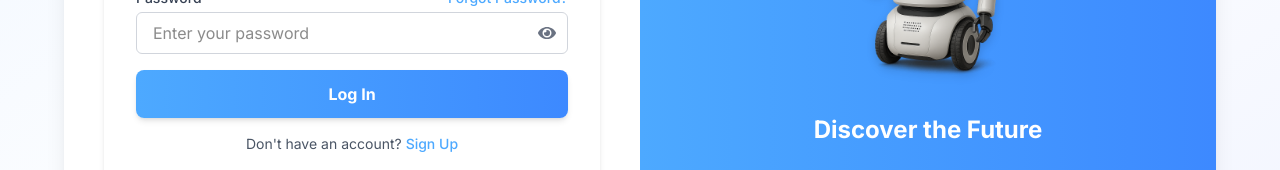
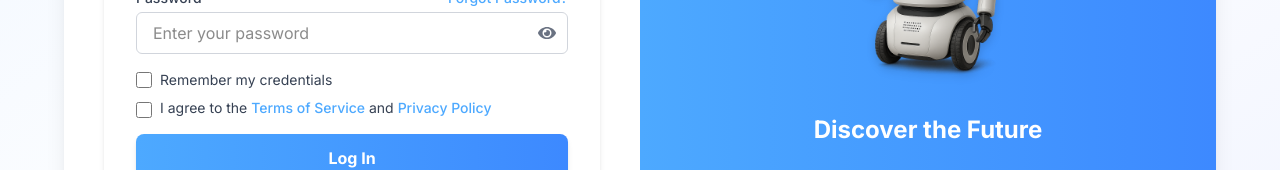
Before and after one commit to alaineid/robomarket-ae, a Next.js app: page /login in a window 1280 px wide. Shown: the part 462-632 px from the top of the page. Built offline with nearby package versions, Linux system fonts and the light colour scheme; no server answers.

Commit message:
add accept terms and remember me

```diff
--- a/package.json
+++ b/package.json
@@ -23,6 +23,7 @@
     "react": "^19.0.0",
     "react-dom": "^19.0.0",
     "react-icons": "^5.5.0",
+    "zustand": "^5.0.4",
     "zxcvbn": "^4.4.2"
   },
   "devDependencies": {
--- a/src/app/globals.css
+++ b/src/app/globals.css
@@ -59,3 +59,26 @@ body {
   scrollbar-width: thin;
   scrollbar-color: #c5e0ff #f1f1f1;
 }
+
+/* Global cursor styles for clickable elements */
+button,
+a,
+[role="button"],
+input[type="button"],
+input[type="submit"],
+input[type="reset"],
+.btn,
+.clickable,
+[class*="cursor-pointer"] {
+  cursor: pointer !important;
+}
+
+/* Interactive elements within components should show pointer cursor */
+details summary,
+select,
+label[for],
+.card-link,
+.nav-item,
+.action-element {
+  cursor: pointer;
+}
--- a/src/components/auth/LoginForm.tsx
+++ b/src/components/auth/LoginForm.tsx
@@ -1,6 +1,6 @@
 "use client";
 
-import { useState } from 'react';
+import { useState, useEffect } from 'react';
 import Link from 'next/link';
 import { useRouter } from 'next/navigation';
 import { loginAction } from '@/components/actions/authActions'; // Adjust the import based on your project structure
@@ -16,6 +16,20 @@ export default function LoginForm() {
   const [loading, setLoading] = useState(false);
   const [error, setError] = useState<string | null>(null);
   const [showPassword, setShowPassword] = useState(false);
+  const [rememberMe, setRememberMe] = useState(false);
+  const [acceptTerms, setAcceptTerms] = useState(false);
+
+  // Load saved credentials if they exist
+  useEffect(() => {
+    const savedEmail = localStorage.getItem('rememberedEmail');
+    const savedPassword = localStorage.getItem('rememberedPassword');
+
+    if (savedEmail && savedPassword) {
+      setEmail(savedEmail);
+      setPassword(savedPassword);
+      setRememberMe(true);
+    }
+  }, []);
 
   const handleSubmit = async (e: React.FormEvent) => {
     e.preventDefault();
@@ -26,11 +40,25 @@ export default function LoginForm() {
       return;
     }
 
+    if (!acceptTerms) {
+      setError('You must accept the Terms of Service and Privacy Policy');
+      return;
+    }
+
     try {
       setLoading(true);
 
       // Update global auth state to show loading
       useAuthStore.setState({ isLoading: true });
+
+      // Save credentials if remember me is checked
+      if (rememberMe) {
+        localStorage.setItem('rememberedEmail', email);
+        localStorage.setItem('rememberedPassword', password);
+      } else {
+        localStorage.removeItem('rememberedEmail');
+        localStorage.removeItem('rememberedPassword');
+      }
 
       // Create FormData for server action
       const formData = new FormData();
@@ -52,7 +80,7 @@ export default function LoginForm() {
 
         try {
           // Actively synchronize the auth state to ensure the UI updates immediately
-          await synchronizeAuthState();
+          const user = await synchronizeAuthState();
 
           // Force refresh of the current route to ensure the UI updates
           router.refresh();
@@ -65,9 +93,15 @@ export default function LoginForm() {
           router.push('/shop');
         } catch (syncError) {
           console.error('Error synchronizing auth state after login:', syncError);
-          // Still try to navigate, even if synchronization fails
-          router.push('/shop');
+          setError('Successfully logged in but had trouble loading your profile. Redirecting...');
+          // Still try to navigate after a short delay, even if synchronization fails
+          setTimeout(() => {
+            router.push('/shop');
+          }, 2000);
         }
+      } else {
+        // No explicit error but also no success
+        setError('Login response was invalid. Please try again.');
       }
     } catch (err: unknown) {
       console.error('Login error:', err);
@@ -173,6 +207,38 @@ export default function LoginForm() {
           </div>
         </div>
 
+        {/* Remember me checkbox */}
+        <div className="flex items-center justify-between mb-2">
+          <div className="flex items-center">
+            <input
+              id="remember-me"
+              name="remember-me"
+              type="checkbox"
+              checked={rememberMe}
+              onChange={(e) => setRememberMe(e.target.checked)}
+              className="h-4 w-4 accent-[#4DA9FF] rounded border-gray-300 text-[#4DA9FF] focus:ring-[#4DA9FF]"
+            />
+            <label htmlFor="remember-me" className="ml-2 block text-sm text-gray-700">
+              Remember my credentials
+            </label>
+          </div>
+        </div>
+
+        {/* Terms and Privacy Policy checkbox */}
+        <div className="flex items-start mb-4">
+          <input
+            id="accept-terms"
+            name="accept-terms"
+            type="checkbox"
+            checked={acceptTerms}
+            onChange={(e) => setAcceptTerms(e.target.checked)}
+            className="h-4 w-4 accent-[#4DA9FF] rounded border-gray-300 text-[#4DA9FF] focus:ring-[#4DA9FF] mt-1"
+          />
+          <label htmlFor="accept-terms" className="ml-2 block text-sm text-gray-700">
+            I agree to the <Link href="/terms" className="text-[#4DA9FF] hover:text-[#3D89FF] font-medium">Terms of Service</Link> and <Link href="/privacy" className="text-[#4DA9FF] hover:text-[#3D89FF] font-medium">Privacy Policy</Link>
+          </label>
+        </div>
+
         <button
           type="submit"
           disabled={loading}
--- a/src/styles/commonStyles.ts
+++ b/src/styles/commonStyles.ts
@@ -38,3 +38,14 @@ export const commonLayoutStyles = {
   heroSection: "bg-gradient-to-r from-blue-50 via-white to-indigo-50 py-16",
   mainContent: "flex-grow bg-gray-50 py-12"
 };
+
+// Common cursor styles
+export const commonCursorStyles = {
+  clickable: "cursor-pointer",
+  notAllowed: "cursor-not-allowed",
+  loading: "cursor-wait",
+  text: "cursor-text",
+  move: "cursor-move",
+  grab: "cursor-grab",
+  grabbing: "cursor-grabbing"
+};
```
